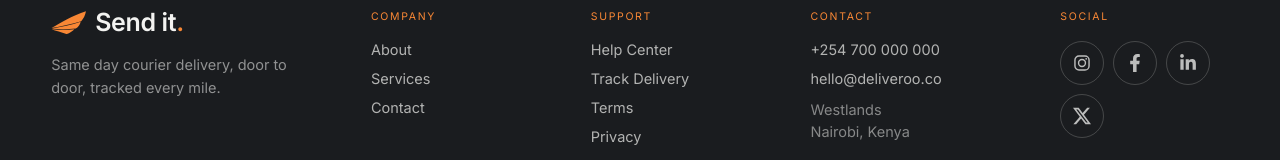
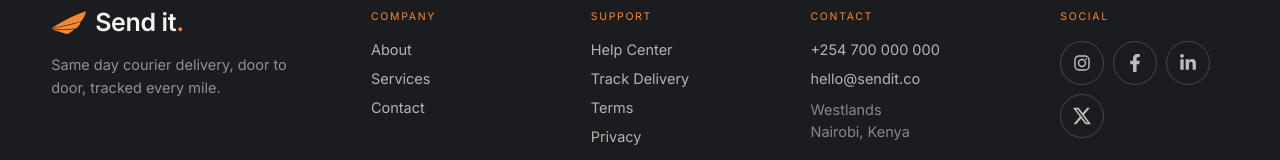
Before and after one commit to brucemwendwa/Deliveroo, a React (Vite) app in the folder Form design decisions pending/deliveroo-web/: page / in a window 1280 px wide. Shown: the part 3667-3827 px from the top of the page. Built offline with nearby package versions, Linux system fonts and the light colour scheme; no server answers.

Commit message:
Update support email in SiteFooter for improved accuracy

```diff
--- a/Form design decisions pending/deliveroo-web/src/components/SiteFooter.jsx
+++ b/Form design decisions pending/deliveroo-web/src/components/SiteFooter.jsx
@@ -85,8 +85,8 @@ export default function SiteFooter({ brand = 'Send it' }) {
               <HoverLink href="tel:+254700000000" style={footLink} hoverStyle={hover.foot}>
                 +254 700 000 000
               </HoverLink>
-              <HoverLink href="mailto:hello@deliveroo.co" style={footLink} hoverStyle={hover.foot}>
-                hello@deliveroo.co
+              <HoverLink href="mailto:hello@sendit.co" style={footLink} hoverStyle={hover.foot}>
+                hello@sendit.co
               </HoverLink>
               <span style={{ fontSize: '14.5px', color: 'rgba(243,243,241,.5)', lineHeight: 1.5 }}>
                 Westlands
```
